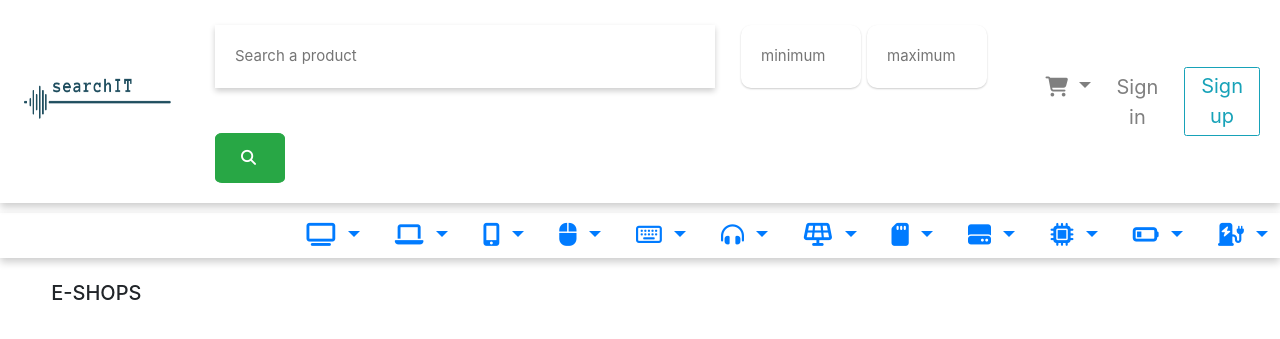
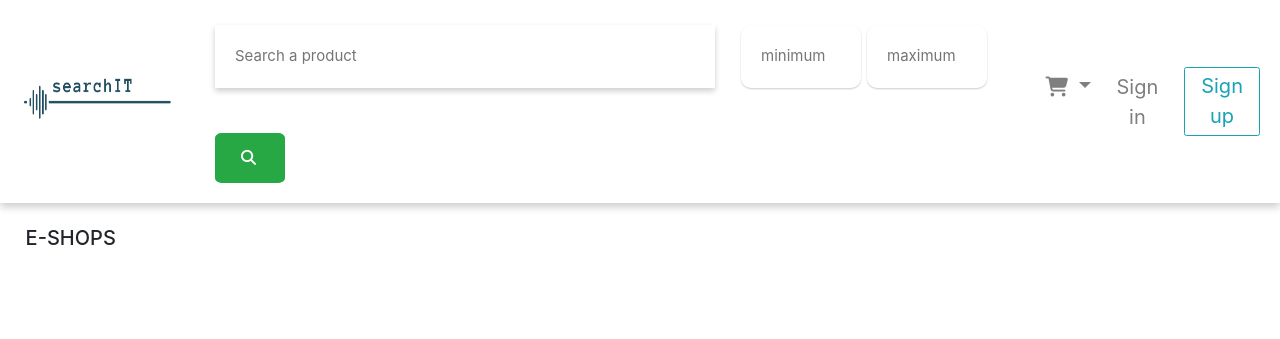
Before and after one commit to burak-karaca/letsFind, a Django app: template mysite/app/templates/app/home.html in a window 1280 px wide. Shown: the top 339 px of the page. Run offline with Django 3.2, Linux system fonts and the light colour scheme; the template is opened without the code that fills it: values that come from a table or form of the project are taken from there, others are empty; some libraries are stand-ins or nearby versions.

Commit message:
newcommit

```diff
--- a/mysite/app/static/app/home.css
+++ b/mysite/app/static/app/home.css
@@ -187,11 +187,22 @@ html{
 }
 .featuresoftheproducts ul li{
     padding-bottom: 10px;
-    width: 100%;
+    width: 80%;
     font-size: 1.5rem;
-    padding-left: 20%;
+    margin-left: 10%;
     list-style-type: none;
 }
 .featuresoftheproducts h2{
-    margin-left: 20%;
+    margin-left: 10%;
 }
+.checkbox{
+    float: right;
+
+}
+input[type=checkbox] {
+    margin-top: 2%;
+    transform: scale(1.5);
+}
+.prices:hover .currencydiv{
+  display: block;
+}
--- a/mysite/app/templates/app/home.html
+++ b/mysite/app/templates/app/home.html
@@ -84,151 +84,151 @@
 <div class="mainContainer">
     <div class="" id="basicExampleNav1"
     <!-- Right -->
-    <ul class="featuredItems">
-        <li>
-            <a class="nav-link dropdown-toggle waves-effect" id="navbarDropdownMenuLink3" data-toggle="dropdown"
-               aria-haspopup="true" aria-expanded="true">
-                <i class="fas fa-tv"></i>
-            </a>
-            <div class="dropdown-menu dropdown-menu-right" aria-labelledby="navbarDropdownMenuLink">
-                <a class="dropdown-item" href="#!">Action</a>
-                <a class="dropdown-item" href="#!">Another action</a>
-                <a class="dropdown-item" href="#!">Something else here</a>
-            </div>
-        </li>
-        <li>
-            <a class="nav-link dropdown-toggle waves-effect" id="navbarDropdownMenuLink3" data-toggle="dropdown"
-               aria-haspopup="true" aria-expanded="true">
-                <i class="fas fa-laptop"></i>
-            </a>
-            <div class="dropdown-menu dropdown-menu-right" aria-labelledby="navbarDropdownMenuLink">
-                <a class="dropdown-item" href="#!">Action</a>
-                <a class="dropdown-item" href="#!">Another action</a>
-                <a class="dropdown-item" href="#!">Something else here</a>
-            </div>
-        </li>
-        <li>
-            <a class="nav-link dropdown-toggle waves-effect" id="navbarDropdownMenuLink3" data-toggle="dropdown"
-               aria-haspopup="true" aria-expanded="true">
-                <i class="fas fa-mobile-alt"></i>
-            </a>
-            <div class="dropdown-menu dropdown-menu-right" aria-labelledby="navbarDropdownMenuLink">
-                <a class="dropdown-item" href="#!">Action</a>
-                <a class="dropdown-item" href="#!">Another action</a>
-                <a class="dropdown-item" href="#!">Something else here</a>
-            </div>
-        </li>
-        <li>
-            <a class="nav-link dropdown-toggle waves-effect" id="navbarDropdownMenuLink3" data-toggle="dropdown"
-               aria-haspopup="true" aria-expanded="true">
-                <i class="fas fa-mouse"></i>
-            </a>
-            <div class="dropdown-menu dropdown-menu-right" aria-labelledby="navbarDropdownMenuLink">
-                <a class="dropdown-item" href="#!">Action</a>
-                <a class="dropdown-item" href="#!">Another action</a>
-                <a class="dropdown-item" href="#!">Something else here</a>
-            </div>
-        </li>
-        <li>
-            <a class="nav-link dropdown-toggle waves-effect" id="navbarDropdownMenuLink3" data-toggle="dropdown"
-               aria-haspopup="true" aria-expanded="true">
-                <i class="far fa-keyboard"></i>
-            </a>
-            <div class="dropdown-menu dropdown-menu-right" aria-labelledby="navbarDropdownMenuLink">
-                <a class="dropdown-item" href="#!">Action</a>
-                <a class="dropdown-item" href="#!">Another action</a>
-                <a class="dropdown-item" href="#!">Something else here</a>
-            </div>
-        </li>
-        <li>
-            <a class="nav-link dropdown-toggle waves-effect" id="navbarDropdownMenuLink3" data-toggle="dropdown"
-               aria-haspopup="true" aria-expanded="true">
-                <i class="fas fa-headphones-alt"></i>
-            </a>
-            <div class="dropdown-menu dropdown-menu-right" aria-labelledby="navbarDropdownMenuLink">
-                <a class="dropdown-item" href="#!">Action</a>
-                <a class="dropdown-item" href="#!">Another action</a>
-                <a class="dropdown-item" href="#!">Something else here</a>
-            </div>
-        </li>
-        <li>
-            <a class="nav-link dropdown-toggle waves-effect" id="navbarDropdownMenuLink3" data-toggle="dropdown"
-               aria-haspopup="true" aria-expanded="true">
-                <i class="fas fa-solar-panel"></i>
-            </a>
-            <div class="dropdown-menu dropdown-menu-right" aria-labelledby="navbarDropdownMenuLink">
-                <a class="dropdown-item" href="#!">Action</a>
-                <a class="dropdown-item" href="#!">Another action</a>
-                <a class="dropdown-item" href="#!">Something else here</a>
-            </div>
-        </li>
-        <li>
-            <a class="nav-link dropdown-toggle waves-effect" id="navbarDropdownMenuLink3" data-toggle="dropdown"
-               aria-haspopup="true" aria-expanded="true">
-                <i class="fas fa-sd-card"></i>
-            </a>
-            <div class="dropdown-menu dropdown-menu-right" aria-labelledby="navbarDropdownMenuLink">
-                <a class="dropdown-item" href="#!">Action</a>
-                <a class="dropdown-item" href="#!">Another action</a>
-                <a class="dropdown-item" href="#!">Something else here</a>
-            </div>
-        </li>
-        <li>
-            <a class="nav-link dropdown-toggle waves-effect" id="navbarDropdownMenuLink3" data-toggle="dropdown"
-               aria-haspopup="true" aria-expanded="true">
-                <i class="fas fa-hdd"></i>
-            </a>
-            <div class="dropdown-menu dropdown-menu-right" aria-labelledby="navbarDropdownMenuLink">
-                <a class="dropdown-item" href="#!">Action</a>
-                <a class="dropdown-item" href="#!">Another action</a>
-                <a class="dropdown-item" href="#!">Something else here</a>
-            </div>
-        </li>
-        <li>
-            <a class="nav-link dropdown-toggle waves-effect" id="navbarDropdownMenuLink3" data-toggle="dropdown"
-               aria-haspopup="true" aria-expanded="true">
-                <i class="fas fa-microchip"></i>
-            </a>
-            <div class="dropdown-menu dropdown-menu-right" aria-labelledby="navbarDropdownMenuLink">
-                <a class="dropdown-item" href="#!">Action</a>
-                <a class="dropdown-item" href="#!">Another action</a>
-                <a class="dropdown-item" href="#!">Something else here</a>
-            </div>
-        </li>
-        <li>
-            <a class="nav-link dropdown-toggle waves-effect" id="navbarDropdownMenuLink3" data-toggle="dropdown"
-               aria-haspopup="true" aria-expanded="true">
-                <i class="fas fa-battery-quarter"></i>
-            </a>
-            <div class="dropdown-menu dropdown-menu-right" aria-labelledby="navbarDropdownMenuLink">
-                <a class="dropdown-item" href="#!">Action</a>
-                <a class="dropdown-item" href="#!">Another action</a>
-                <a class="dropdown-item" href="#!">Something else here</a>
-            </div>
-        </li>
-        <li>
-            <a class="nav-link dropdown-toggle waves-effect" id="navbarDropdownMenuLink3" data-toggle="dropdown"
-               aria-haspopup="true" aria-expanded="true">
-                <i class="fas fa-charging-station"></i>
-            </a>
-            <div class="dropdown-menu dropdown-menu-right" aria-labelledby="navbarDropdownMenuLink">
-                <a class="dropdown-item" href="#!">Action</a>
-                <a class="dropdown-item" href="#!">Another action</a>
-                <a class="dropdown-item" href="#!">Something else here</a>
-            </div>
-        </li>
-    </ul>
+<!--    <ul class="featuredItems">-->
+<!--        <li>-->
+<!--            <a class="nav-link dropdown-toggle waves-effect" id="navbarDropdownMenuLink3" data-toggle="dropdown"-->
+<!--               aria-haspopup="true" aria-expanded="true">-->
+<!--                <i class="fas fa-tv"></i>-->
+<!--            </a>-->
+<!--            <div class="dropdown-menu dropdown-menu-right" aria-labelledby="navbarDropdownMenuLink">-->
+<!--                <a class="dropdown-item" href="#!">Action</a>-->
+<!--                <a class="dropdown-item" href="#!">Another action</a>-->
+<!--                <a class="dropdown-item" href="#!">Something else here</a>-->
+<!--            </div>-->
+<!--        </li>-->
+<!--        <li>-->
+<!--            <a class="nav-link dropdown-toggle waves-effect" id="navbarDropdownMenuLink3" data-toggle="dropdown"-->
+<!--               aria-haspopup="true" aria-expanded="true">-->
+<!--                <i class="fas fa-laptop"></i>-->
+<!--            </a>-->
+<!--            <div class="dropdown-menu dropdown-menu-right" aria-labelledby="navbarDropdownMenuLink">-->
+<!--                <a class="dropdown-item" href="#!">Action</a>-->
+<!--                <a class="dropdown-item" href="#!">Another action</a>-->
+<!--                <a class="dropdown-item" href="#!">Something else here</a>-->
+<!--            </div>-->
+<!--        </li>-->
+<!--        <li>-->
+<!--            <a class="nav-link dropdown-toggle waves-effect" id="navbarDropdownMenuLink3" data-toggle="dropdown"-->
+<!--               aria-haspopup="true" aria-expanded="true">-->
+<!--                <i class="fas fa-mobile-alt"></i>-->
+<!--            </a>-->
+<!--            <div class="dropdown-menu dropdown-menu-right" aria-labelledby="navbarDropdownMenuLink">-->
+<!--                <a class="dropdown-item" href="#!">Action</a>-->
+<!--                <a class="dropdown-item" href="#!">Another action</a>-->
+<!--                <a class="dropdown-item" href="#!">Something else here</a>-->
+<!--            </div>-->
+<!--        </li>-->
+<!--        <li>-->
+<!--            <a class="nav-link dropdown-toggle waves-effect" id="navbarDropdownMenuLink3" data-toggle="dropdown"-->
+<!--               aria-haspopup="true" aria-expanded="true">-->
+<!--                <i class="fas fa-mouse"></i>-->
+<!--            </a>-->
+<!--            <div class="dropdown-menu dropdown-menu-right" aria-labelledby="navbarDropdownMenuLink">-->
+<!--                <a class="dropdown-item" href="#!">Action</a>-->
+<!--                <a class="dropdown-item" href="#!">Another action</a>-->
+<!--                <a class="dropdown-item" href="#!">Something else here</a>-->
+<!--            </div>-->
+<!--        </li>-->
+<!--        <li>-->
+<!--            <a class="nav-link dropdown-toggle waves-effect" id="navbarDropdownMenuLink3" data-toggle="dropdown"-->
+<!--               aria-haspopup="true" aria-expanded="true">-->
+<!--                <i class="far fa-keyboard"></i>-->
+<!--            </a>-->
+<!--            <div class="dropdown-menu dropdown-menu-right" aria-labelledby="navbarDropdownMenuLink">-->
+<!--                <a class="dropdown-item" href="#!">Action</a>-->
+<!--                <a class="dropdown-item" href="#!">Another action</a>-->
+<!--                <a class="dropdown-item" href="#!">Something else here</a>-->
+<!--            </div>-->
+<!--        </li>-->
+<!--        <li>-->
+<!--            <a class="nav-link dropdown-toggle waves-effect" id="navbarDropdownMenuLink3" data-toggle="dropdown"-->
+<!--               aria-haspopup="true" aria-expanded="true">-->
+<!--                <i class="fas fa-headphones-alt"></i>-->
+<!--            </a>-->
+<!--            <div class="dropdown-menu dropdown-menu-right" aria-labelledby="navbarDropdownMenuLink">-->
+<!--                <a class="dropdown-item" href="#!">Action</a>-->
+<!--                <a class="dropdown-item" href="#!">Another action</a>-->
+<!--                <a class="dropdown-item" href="#!">Something else here</a>-->
+<!--            </div>-->
+<!--        </li>-->
+<!--        <li>-->
+<!--            <a class="nav-link dropdown-toggle waves-effect" id="navbarDropdownMenuLink3" data-toggle="dropdown"-->
+<!--               aria-haspopup="true" aria-expanded="true">-->
+<!--                <i class="fas fa-solar-panel"></i>-->
+<!--            </a>-->
+<!--            <div class="dropdown-menu dropdown-menu-right" aria-labelledby="navbarDropdownMenuLink">-->
+<!--                <a class="dropdown-item" href="#!">Action</a>-->
+<!--                <a class="dropdown-item" href="#!">Another action</a>-->
+<!--                <a class="dropdown-item" href="#!">Something else here</a>-->
+<!--            </div>-->
+<!--        </li>-->
+<!--        <li>-->
+<!--            <a class="nav-link dropdown-toggle waves-effect" id="navbarDropdownMenuLink3" data-toggle="dropdown"-->
+<!--               aria-haspopup="true" aria-expanded="true">-->
+<!--                <i class="fas fa-sd-card"></i>-->
+<!--            </a>-->
+<!--            <div class="dropdown-menu dropdown-menu-right" aria-labelledby="navbarDropdownMenuLink">-->
+<!--                <a class="dropdown-item" href="#!">Action</a>-->
+<!--                <a class="dropdown-item" href="#!">Another action</a>-->
+<!--                <a class="dropdown-item" href="#!">Something else here</a>-->
+<!--            </div>-->
+<!--        </li>-->
+<!--        <li>-->
+<!--            <a class="nav-link dropdown-toggle waves-effect" id="navbarDropdownMenuLink3" data-toggle="dropdown"-->
+<!--               aria-haspopup="true" aria-expanded="true">-->
+<!--                <i class="fas fa-hdd"></i>-->
+<!--            </a>-->
+<!--            <div class="dropdown-menu dropdown-menu-right" aria-labelledby="navbarDropdownMenuLink">-->
+<!--                <a class="dropdown-item" href="#!">Action</a>-->
+<!--                <a class="dropdown-item" href="#!">Another action</a>-->
+<!--                <a class="dropdown-item" href="#!">Something else here</a>-->
+<!--            </div>-->
+<!--        </li>-->
+<!--        <li>-->
+<!--            <a class="nav-link dropdown-toggle waves-effect" id="navbarDropdownMenuLink3" data-toggle="dropdown"-->
+<!--               aria-haspopup="true" aria-expanded="true">-->
+<!--                <i class="fas fa-microchip"></i>-->
+<!--            </a>-->
+<!--            <div class="dropdown-menu dropdown-menu-right" aria-labelledby="navbarDropdownMenuLink">-->
+<!--                <a class="dropdown-item" href="#!">Action</a>-->
+<!--                <a class="dropdown-item" href="#!">Another action</a>-->
+<!--                <a class="dropdown-item" href="#!">Something else here</a>-->
+<!--            </div>-->
+<!--        </li>-->
+<!--        <li>-->
+<!--            <a class="nav-link dropdown-toggle waves-effect" id="navbarDropdownMenuLink3" data-toggle="dropdown"-->
+<!--               aria-haspopup="true" aria-expanded="true">-->
+<!--                <i class="fas fa-battery-quarter"></i>-->
+<!--            </a>-->
+<!--            <div class="dropdown-menu dropdown-menu-right" aria-labelledby="navbarDropdownMenuLink">-->
+<!--                <a class="dropdown-item" href="#!">Action</a>-->
+<!--                <a class="dropdown-item" href="#!">Another action</a>-->
+<!--                <a class="dropdown-item" href="#!">Something else here</a>-->
+<!--            </div>-->
+<!--        </li>-->
+<!--        <li>-->
+<!--            <a class="nav-link dropdown-toggle waves-effect" id="navbarDropdownMenuLink3" data-toggle="dropdown"-->
+<!--               aria-haspopup="true" aria-expanded="true">-->
+<!--                <i class="fas fa-charging-station"></i>-->
+<!--            </a>-->
+<!--            <div class="dropdown-menu dropdown-menu-right" aria-labelledby="navbarDropdownMenuLink">-->
+<!--                <a class="dropdown-item" href="#!">Action</a>-->
+<!--                <a class="dropdown-item" href="#!">Another action</a>-->
+<!--                <a class="dropdown-item" href="#!">Something else here</a>-->
+<!--            </div>-->
+<!--        </li>-->
+<!--    </ul>-->
 </div>
 
 <div class="featuresoftheproducts">
     <h2>E-SHOPS</h2>
     <ul class="">
         {% for a in eshops %}
-        <li>
+        <li class="list-group-item">
             <form method="post">
-                <span class="eshoptexts">{{a.sortfilteredLinks}}</span>
+                <span class="eshoptexts">{{a.sortfilteredLinks}}</span><span id="check">{{form.checkbox}}</span>
                 {% csrf_token %}
-                <span id="check">{{form.checkbox}}</span>
+
             </form>
         </li>
         {%endfor%}
@@ -245,7 +245,13 @@
             </div>
         </li>
         <div class="priceandlink">
-            <p><a href="{{i.links}}"><span id="price" class="btn btn-primary">{{i.prices}}</span></a></p>
+            <p><a href="{{i.links}}"><span id="price" class="btn btn-primary prices">{{i.prices}}</span></a></p>
+            <div>
+                <ul class="currencydiv" style="display: none;">
+                    <li class="currencyexchange""></li>
+                    <li class="secondcurrencyexchange"></li>
+                </ul>
+            </div>
             <p><a href="{{i.links}}" id="link" class="btn btn-primary shops">{{i.shop}}</a></p>
         </div>
     </ul>
@@ -296,6 +302,57 @@
             })
         })
     })
+
+    const currencyArray = [];
+    const userAction = async () => {
+    const response = await fetch('https://api.exchangeratesapi.io/latest');
+    const myJson = await response.json();
+        const stringArr = [];
+        const numberofStringArr = [];
+        const prices = Array.from(document.getElementsByClassName('prices'));
+        const currencydiv = Array.from(document.getElementsByClassName('currencyexchange'));
+        const secondcurrencydiv = Array.from(document.getElementsByClassName('secondcurrencyexchange'));
+        //removing PLN string and deleting spaces from a string array
+        for(var j = 0 ; j<prices.length;j++){
+            stringArr.push(prices[j].textContent);
+            numberofStringArr.push(stringArr[j].replace("PLN ", ""));
+        }
+        //converting string integers into integer array
+        const priceArr = numberofStringArr.map(function(item) {
+            return parseFloat(item, 10);
+        });
+        //getting rates from currency API
+        const values =  Object.values(myJson.rates);
+
+        //rounding currencies
+        const euro = [];
+        const usd = [];
+        for(var l = 0 ; l < priceArr.length ; l++){
+            euro.push(Math.round(priceArr[l] / values[19]));
+            usd.push(Math.round(euro[l] * values[26]));
+        }
+        //appending currencies into the div elements
+        for(var i = 0 ; i < values.length ; i++){
+            currencydiv[i].innerHTML = euro[i];
+            secondcurrencydiv[i].innerHTML = usd[i];
+        }
+    }
+    userAction();
+
+
+        const pricesdiv = Array.from(document.getElementsByClassName('currencydiv'));
+        const prices = Array.from(document.getElementsByClassName('prices'));
+        prices.forEach((el,index)=>{
+            el.addEventListener('mouseover',(elem)=>{
+                pricesdiv[index].style.display = 'block';
+            });
+            el.addEventListener('mouseleave',(elem)=>{
+                pricesdiv[index].style.display = 'none';
+            })
+        })
+        console.log(pricesdiv,prices);
+
+
 </script>
 </body>
 </html>
```
Also changed, not shown: 1 other file.
